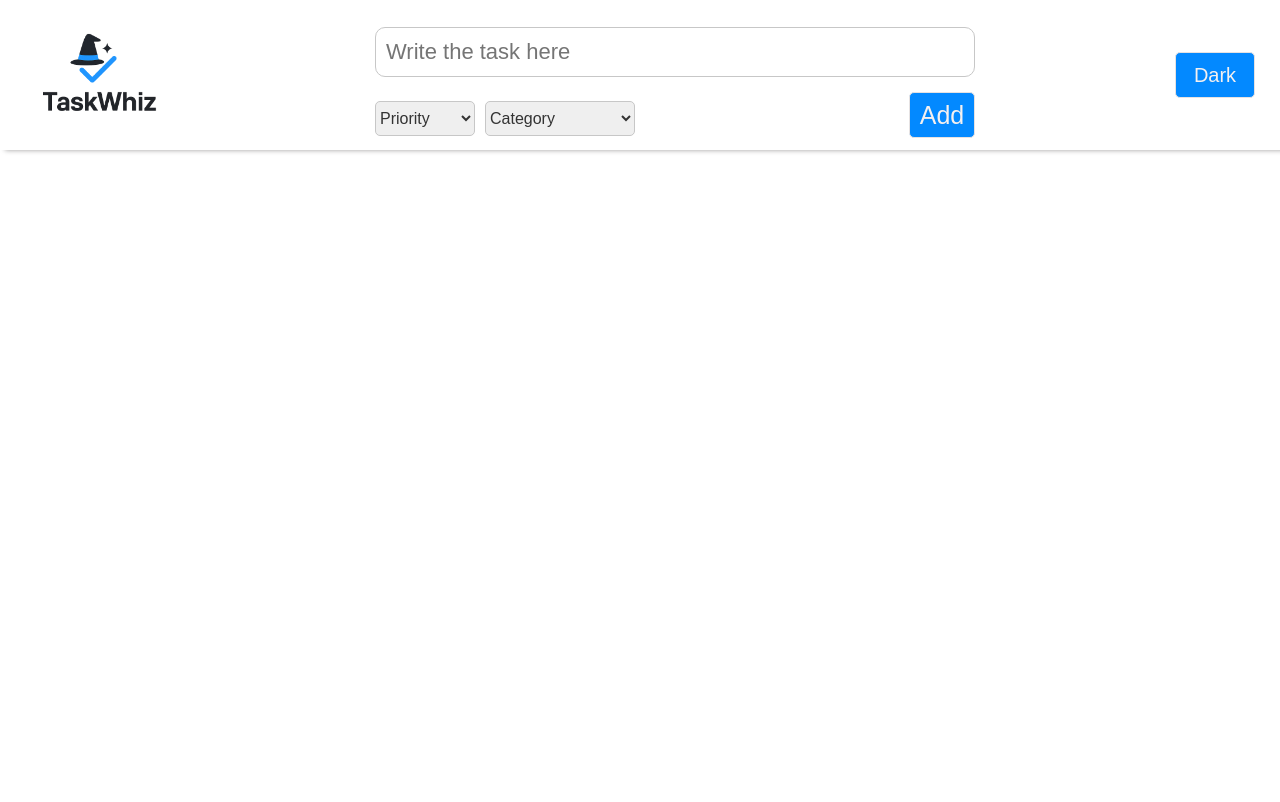
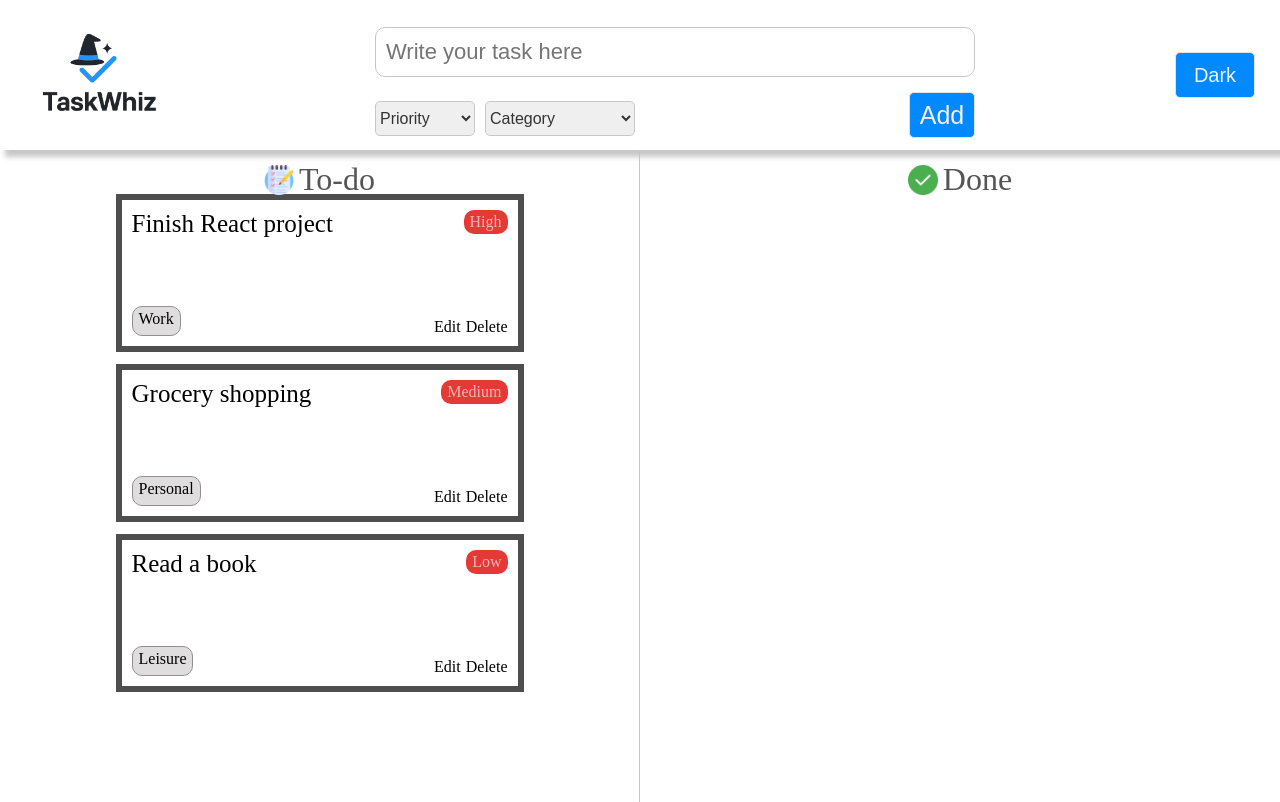
Before and after one commit to Mk-debugger11/Todo, a React (Vite) app: page / in a window 1280 px wide. Built offline with nearby package versions, Linux system fonts and the light colour scheme.

Commit message:
created task card

```diff
--- a/src/App.css
+++ b/src/App.css
@@ -10,7 +10,7 @@
   align-items: center;
   padding: 10px 25px;
   background-color: #ffffff;
-  box-shadow: 5px 0px 5px rgb(156, 155, 155);
+  box-shadow: 5px 7px 5px rgb(201, 200, 200);
 }
 .logo img{
   height: 150px;
@@ -73,3 +73,76 @@
 .addCtg{
   border: 2px solid black;
 }
+.body{
+  display: flex;
+  justify-content: space-between;
+}
+.todo{
+  width: 50vw;
+  border-right: 1px solid rgb(199, 197, 197);
+  height: 81.5vh;
+  text-align: center;
+  padding: 10px;
+}
+.done{
+  width: 50vw;
+  text-align: center;
+  padding: 10px;
+}
+.heading{
+  font-weight: 400;
+  color: rgb(85, 85, 85);
+  display: inline;
+}
+.im{
+  width: 30px;
+  position: relative;
+  bottom: -5px;
+  margin-right: 5px;
+}
+.card{
+  margin-bottom: 20px;
+  width: 400px;
+  height: 150px;
+  border: 2px solid #4f4e4e; /* Inner border */
+  box-shadow: 0 0 0 4px #4f4e4e;
+  display: flex;
+  justify-content: space-between;
+  padding: 10px;
+}
+.align{
+  display: flex;
+  flex-direction: column;
+  align-items: center;
+}
+.left,.right{
+  display: flex;
+  flex-direction: column;
+  justify-content: space-between;
+  align-items: flex-start;
+}
+.right{
+  align-items: flex-end;
+}
+.crud{
+  display: flex;
+  gap: 5px;
+}
+.title{
+  font-size: 25px;
+}
+.category{
+  height: 30px;
+  border: 1px solid rgb(146, 145, 145);
+  padding: 3px 6px;
+  background-color: #dfdddd;
+  border-radius: 10px;
+}
+.pri{
+  position: relative;
+  border: none;
+  background-color: #e53935;
+  border-radius: 10px;
+  padding: 3px 6px;
+  color:  #f3b6b6;
+}
--- a/src/App.jsx
+++ b/src/App.jsx
@@ -1,9 +1,40 @@
 import './App.css'
 import Navbar from './components/navbar'
+import todo from './assets/todo.png'
+import done from './assets/done.png'
+import Card from './components/taskCard'
 function App() {
+  const tasks = [
+    {
+      title: "Finish React project",
+      category: "Work",
+      priority: "High"
+    },
+    {
+      title: "Grocery shopping",
+      category: "Personal",
+      priority: "Medium" //#FB8C00
+    },
+    {
+      title: "Read a book",
+      category: "Leisure",
+      priority: "Low" //#66BB6A
+    }
+  ];
   return(
     <div className='main'>
       <Navbar></Navbar>
+      <div className="body">
+        <div className="todo align">
+          <div><img src={todo} className='im'/><h1 className='heading'>To-do</h1></div>
+          {tasks.map((ele)=>{
+            return <Card title = {ele.title} category = {ele.category} priority={ele.priority}/>
+          })}
+        </div>
+        <div className="done align">
+          <div><img src={done} className='im'/><h1 className='heading'>Done</h1></div>
+        </div>
+      </div>
     </div>
   )
 }
--- a/src/components/navbar.jsx
+++ b/src/components/navbar.jsx
@@ -12,7 +12,7 @@ function Navbar(){
                 <img src={light} alt="" />
             </div>
             <div className="searchBar">
-                <Input placeholder = "Write the task here" class="searchbarInput"/>
+                <Input placeholder = "Write your task here" class="searchbarInput"/>
                 <Dropdown options={priorityOptions} class="priority" type="Priority"/>
                 <Dropdown options={categories} name="categories" class="categories" type="Category"/>
                 <Button name = "Add" class="addBtn"/>
--- /dev/null
+++ b/src/components/taskCard.jsx
@@ -0,0 +1,19 @@
+import '../App.css'
+function Card(props) {
+    return (
+        <div className="card">
+            <div className="left">
+                <div className="title">{props.title}</div>
+                <div className="category">{props.category}</div>
+            </div>
+            <div className="right">
+                <div className="pri">{props.priority}</div>
+                <div className="crud">
+                    <div className="edit">Edit</div>
+                    <div className="delete">Delete</div>
+                </div>
+            </div>
+        </div>
+    )
+}
+export default Card;
```
Also changed, not shown: src/assets/done.png (added), src/assets/todo.png (added).
